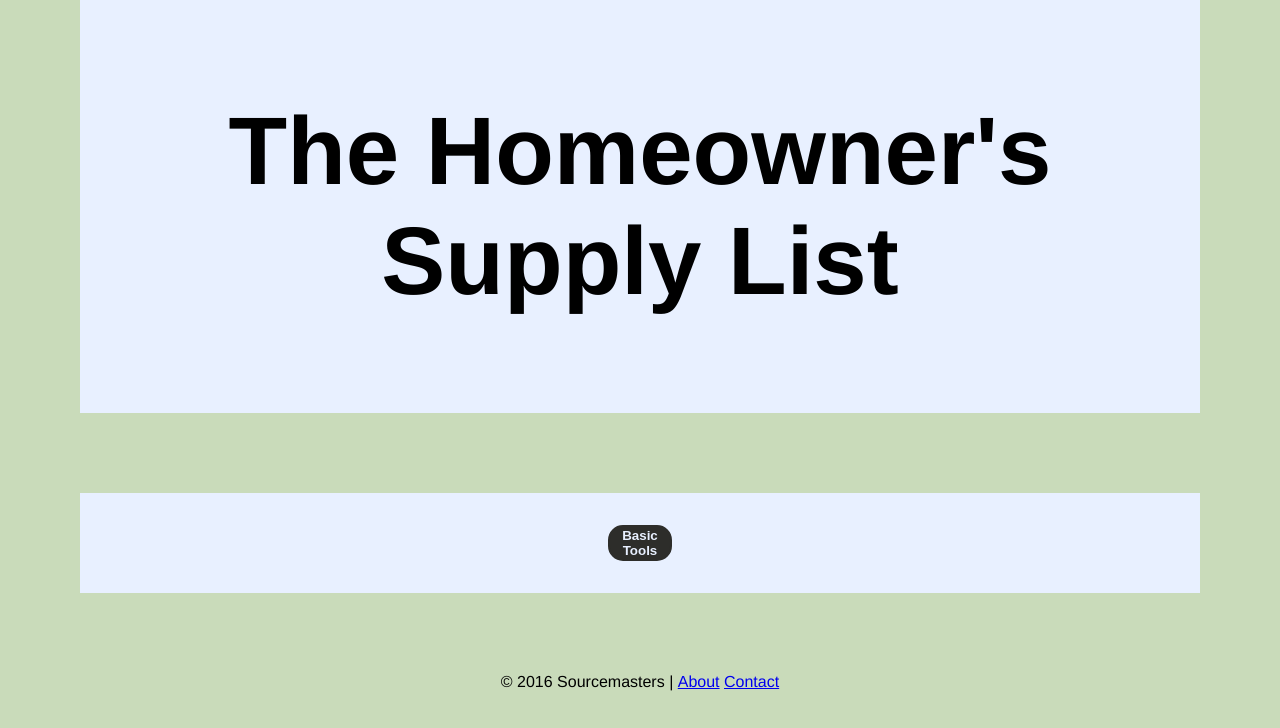
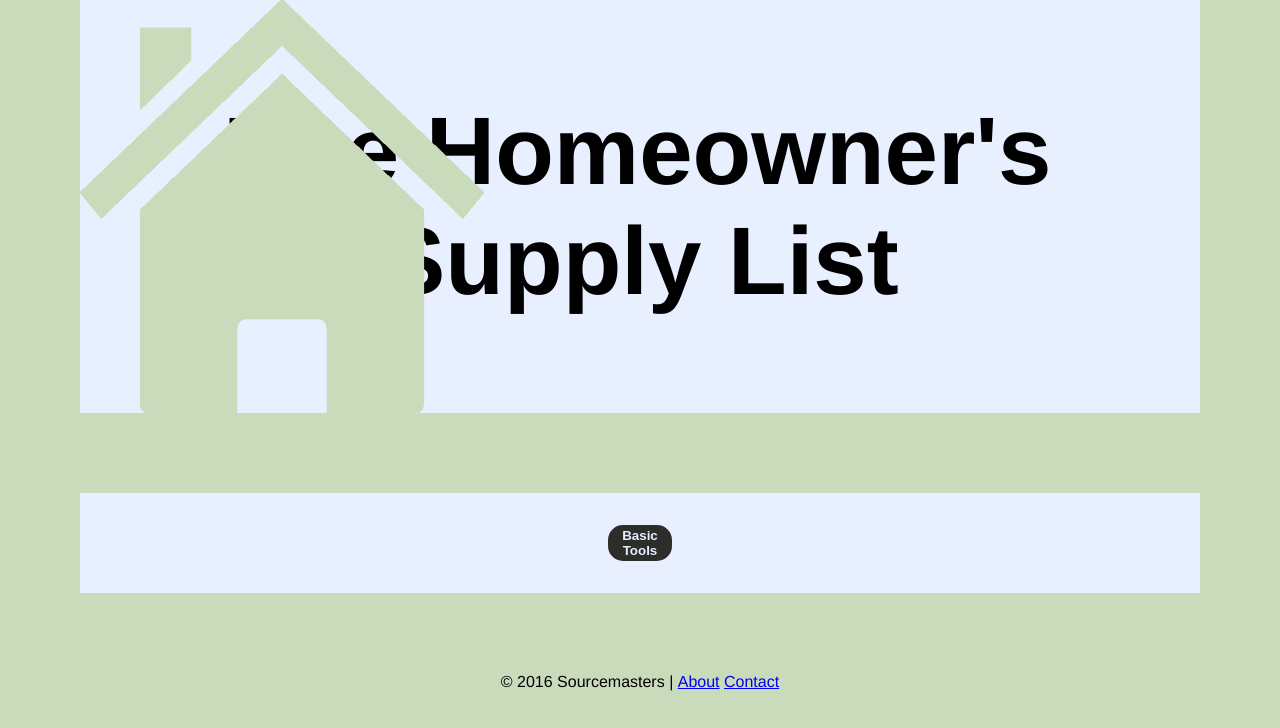
Before and after one commit to sourcemasters/homesupplylist, a plain HTML site: page index.html in a window 1280 px wide. Drawn offline with nearby package versions, Linux system fonts and the light colour scheme.

Commit message:
added house logo, still need to fix z-index

```diff
--- a/index.html
+++ b/index.html
@@ -11,7 +11,7 @@
 <body>
 	<header>
 		<div class="outer-content" id="logo">
-			<h1><strong>The Homeowner's Supply List</strong></h1>
+			<h1><strong>The Homeowner's Supply List</strong><img src="Images/houselogo1.png"></h1>
 		</div>
 	</header>
 
--- a/stylesheet.css
+++ b/stylesheet.css
@@ -19,6 +19,20 @@ div {
 	margin-top: 0px;
 	text-align: center;
 	font-size: 3rem;
+	position: relative;
+	/*border: 2px solid black;*/
+}
+
+#logo h1 {
+	z-index: 1;
+}
+
+#logo h1 img {
+	top: 0; left: 0;
+	position: absolute;
+	display: inline-block;
+	max-height: 100%;
+	z-index: 0;
 }
 
 #items {
```
Also changed, not shown: Images/houselogo1.png (added).
